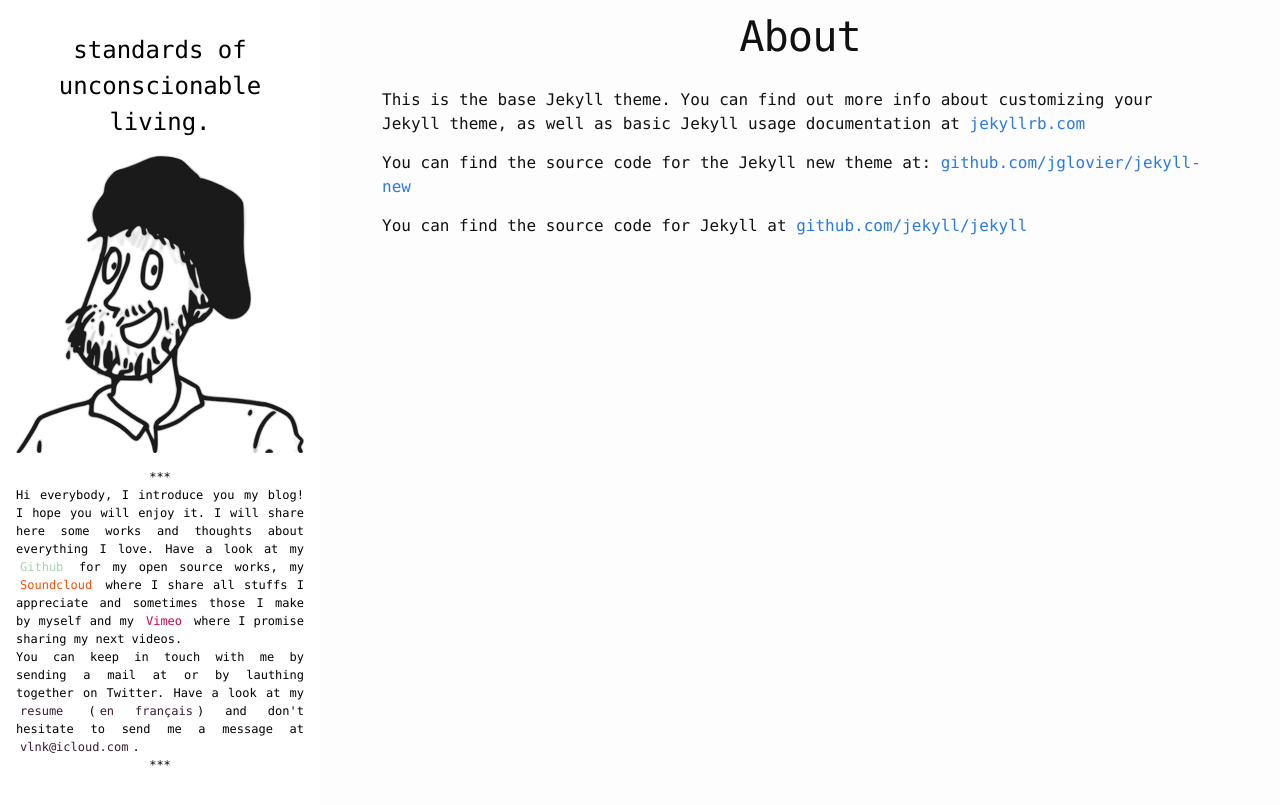
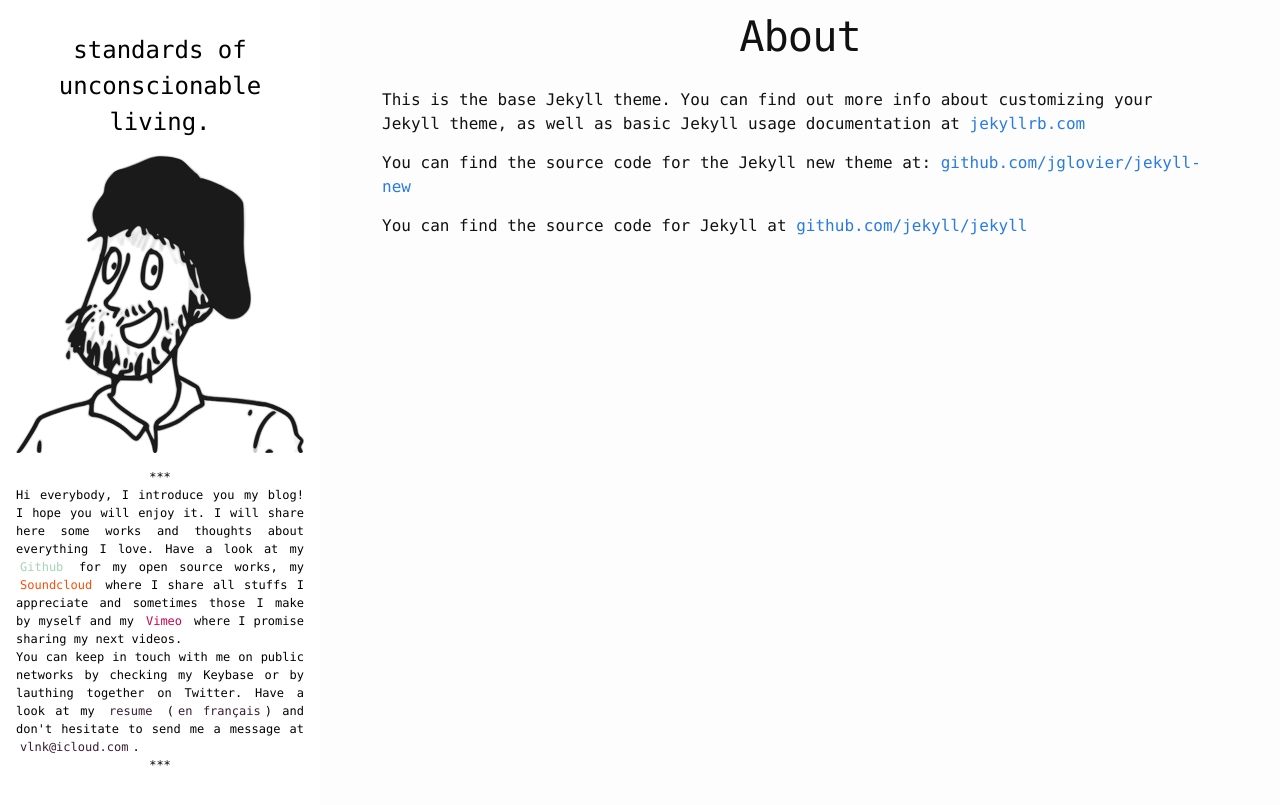
Before and after one commit to vlnk/vlnk.github.io, a Jekyll site: the page built from about.md, in a window 1280 px wide. Shown: the top 805 px of the page. Built offline with Jekyll 4.4.1, drawn with Linux system fonts in a browser that asks for light colours; nearby versions of some CDN libraries; a script that is not in the unit is left out; some of the changed lines change nothing that is shown.

Commit message:
Ajout du keybase encore, et qui marche

```diff
--- a/_config.yml
+++ b/_config.yml
@@ -1,14 +1,18 @@
 # Site settings
 title: standards of unconscionable living.
-email: your-email@domain.com
+email: vlnk@icloud.com
 description: > # this means to ignore newlines until "baseurl:"
   Write an awesome description for your new site here. You can edit this
   line in _config.yml. It will appear in your document head meta (for
   Google search results) and in your feed.xml site description.
 baseurl: "" # the subpath of your site, e.g. /blog/
-url: "http://yourdomain.com" # the base hostname & protocol for your site
-twitter_username: jekyllrb
-github_username:  jekyll
+url: "https://vlnk.github.io" # the base hostname & protocol for your site
+twitter_username: v_vlnk
+github_username:  vlnk
 
 # Build settings
 markdown: kramdown
+
+# Keep directories
+include: [.well-known, .well-known/keybase.txt]
+keep_files: [.well-known, .well-known/keybase.txt]
--- a/_includes/sidebar.html
+++ b/_includes/sidebar.html
@@ -10,7 +10,7 @@
     <p class="footer-separator">***</p>
     Hi everybody, I introduce you my blog! I hope you will enjoy it. I will share here some works and thoughts about everything I love. Have a look at my <a class="code" href="https://github.com/vlnk">Github</a> for my open source works, my <a class="music" href="https://soundcloud.com/vlnk">Soundcloud</a> where I share all stuffs I appreciate and sometimes those I make by myself and my <a class="video" href="https://vimeo.com/user3599832/videos">Vimeo</a> where I promise sharing my next videos.
     </br>
-    You can keep in touch with me by sending a mail at  or by lauthing together on Twitter. Have a look at my <a class="about" href="https://www.dropbox.com/s/rkmbo1d1zr4gss5/blank-en.pdf?dl=0">resume</a> (<a class="about" href="https://www.dropbox.com/s/olt66ufelvyi62b/blank-fr.pdf?dl=0">en français</a>) and don't hesitate to send me a message at <a class="about" href="mailto:vlnk@icloud.com">vlnk@icloud.com</a>.
+    You can keep in touch with me on public networks by checking my <a href="https://keybase.io/vlnk">Keybase</a>  or by lauthing together on <a href="https://twitter.com/v_vlnk">Twitter</a>. Have a look at my <a class="about" href="https://www.dropbox.com/s/rkmbo1d1zr4gss5/blank-en.pdf?dl=0">resume</a> (<a class="about" href="https://www.dropbox.com/s/olt66ufelvyi62b/blank-fr.pdf?dl=0">en français</a>) and don't hesitate to send me a message at <a class="about" href="mailto:vlnk@icloud.com">vlnk@icloud.com</a>.
     <p class="footer-separator">***</p>
   </footer>
 
```
